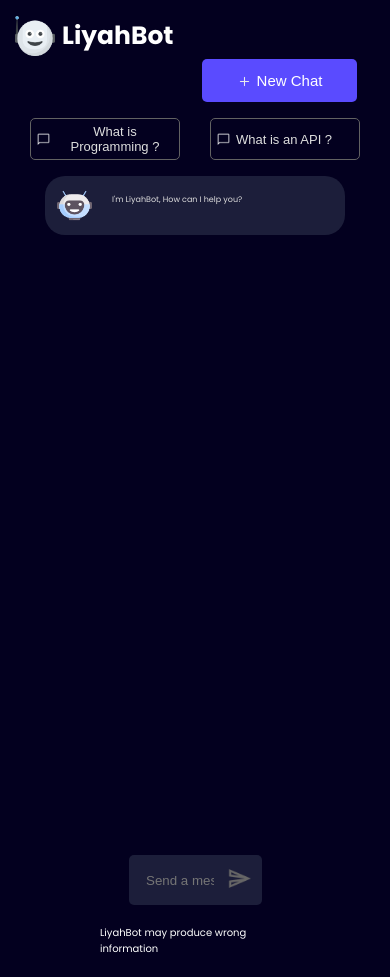
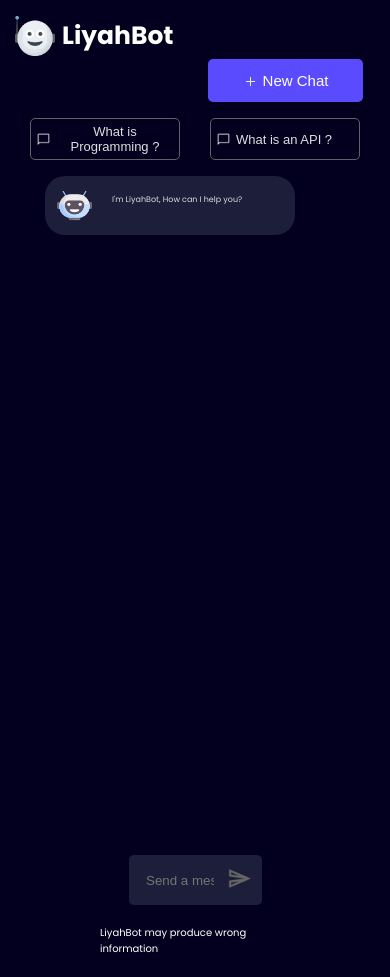
Before and after one commit to Babyliy/chatgpt-clone, a React (Vite) app: page / in a window 390 px wide. Built offline with nearby package versions, Linux system fonts and the light colour scheme; no server answers.

Commit message:
Update App.css

```diff
--- a/src/App.css
+++ b/src/App.css
@@ -182,7 +182,7 @@ body {
 .midBtn{
   width: 15.5rem;
   font-size: 1.5rem;
-  margin-right: 1.8rem;
+  margin-right: 1.2rem;
   padding: 1.3rem;
   margin-top: 0.02rem;
   margin-bottom: 1.4rem;
@@ -236,7 +236,7 @@ body {
   margin-top: 5rem;
 }
 .bot{
-  width:30rem ;
+  width:25rem ;
   border-radius: 2rem;
 }
 }
```
